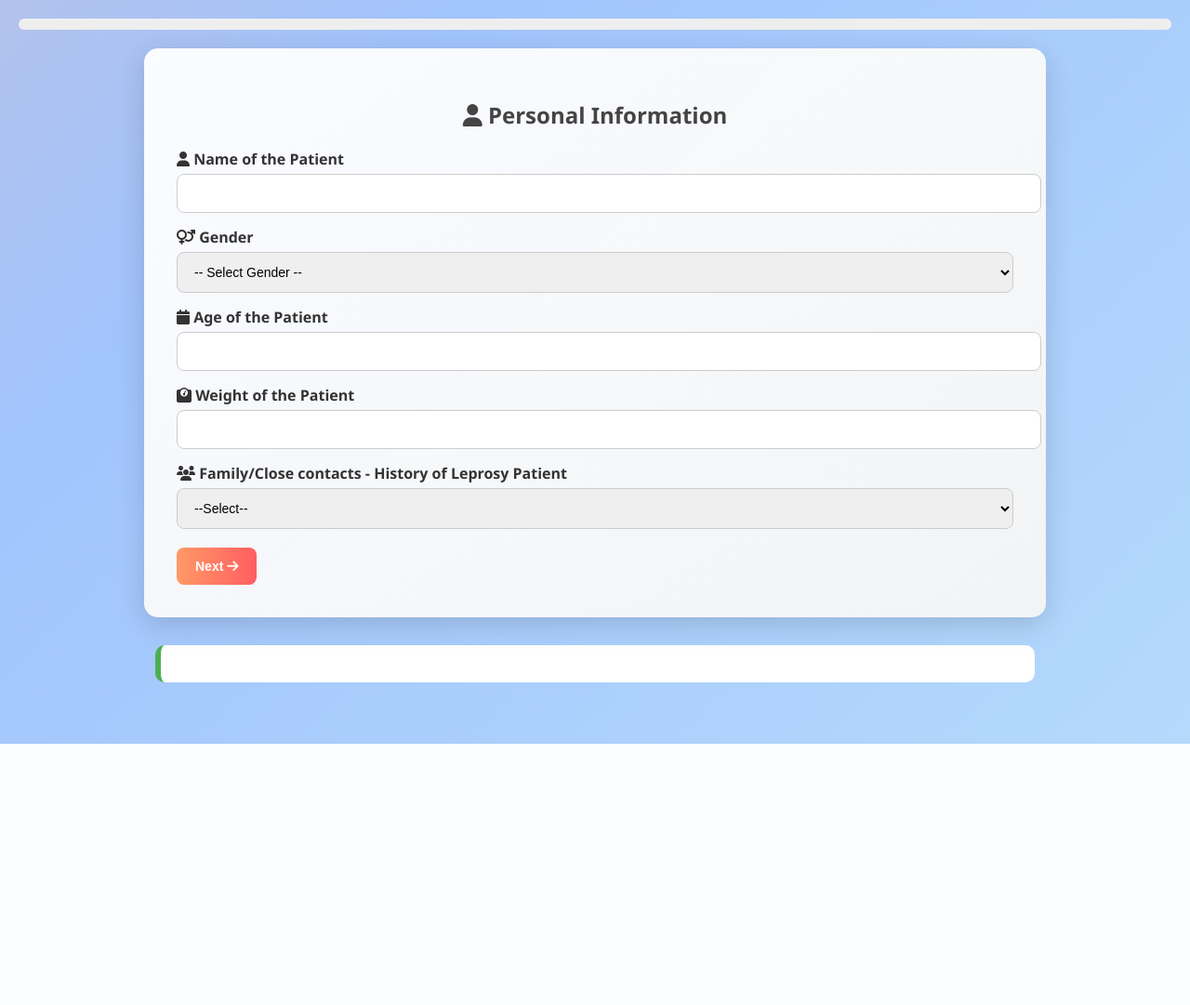
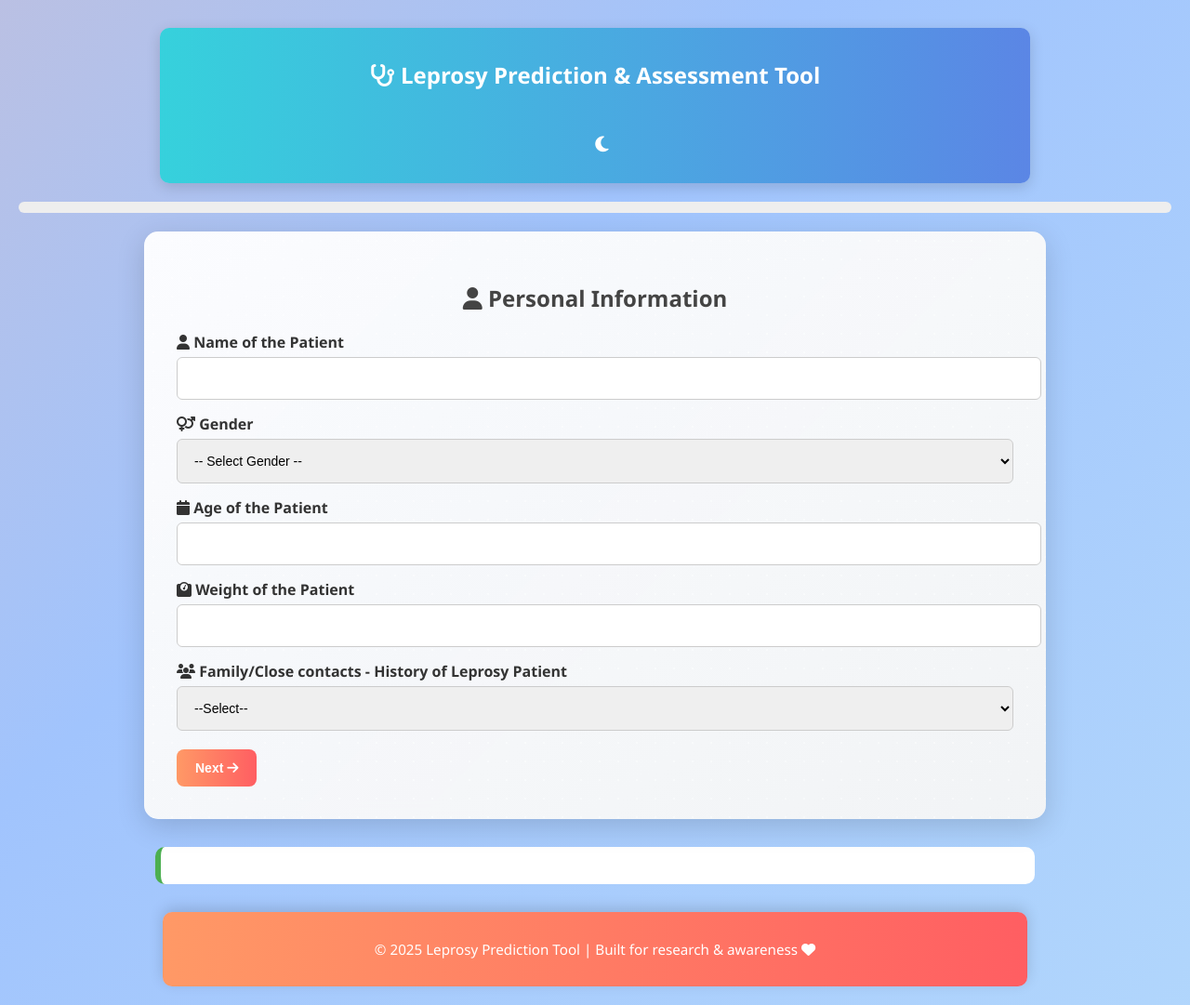
Before and after one commit to Dheeraj-Satheesh/leprosy, a Flask app: page / in a window 1280 px wide. Shown: the whole page at 93% size. Before the commit the page ends 800 px from the top, so only its background shows below. Run offline with Flask 3, Linux system fonts and the light colour scheme; parts of the project's set-up code (start-up, migrations or seed data) failed here and were passed over; some libraries are stand-ins or nearby versions.

Commit message:
20. changed few ui

```diff
--- a/static/script.js
+++ b/static/script.js
@@ -234,3 +234,21 @@ document.addEventListener("DOMContentLoaded", function () {
 // doc.text(`Eye Disability Grade: ${result.Eye_Disability_Grade}`, 22, obsY + 20);
 //             doc.text(`Hand Disability Grade: ${result.Hand_Disability_Grade}`, 22, obsY + 26);
 //             doc.text(`Foot Disability Grade: ${result.Foot_Disability_Grade}`, 22, obsY + 32);
+
+// Dark Mode Toggle
+document.addEventListener("DOMContentLoaded", () => {
+    const toggle = document.getElementById("darkModeToggle");
+    toggle.addEventListener("click", () => {
+        document.body.classList.toggle("dark-mode");
+
+        // change icon dynamically
+        const icon = toggle.querySelector("i");
+        if (document.body.classList.contains("dark-mode")) {
+            icon.classList.remove("fa-moon");
+            icon.classList.add("fa-sun");
+        } else {
+            icon.classList.remove("fa-sun");
+            icon.classList.add("fa-moon");
+        }
+    });
+});
--- a/static/style.css
+++ b/static/style.css
@@ -255,3 +255,121 @@ button:hover {
   from {opacity: 1;}
   to {opacity: 0; visibility: hidden;}
 }
+/* ===== HEADER ===== */
+.form-header {
+  text-align: center;
+  padding: 18px;
+  background: linear-gradient(90deg, #36d1dc, #5b86e5);
+  color: white;
+  font-size: 1.8rem;
+  font-weight: bold;
+  border-radius: 10px;
+  margin: 10px auto 20px;
+  box-shadow: 0 4px 15px rgba(0,0,0,0.15);
+  max-width: 900px;
+}
+
+/* ===== FOOTER ===== */
+.form-footer {
+  text-align: center;
+  padding: 15px;
+  background: linear-gradient(90deg, #ff9966, #ff5e62);
+  color: white;
+  font-size: 0.95rem;
+  border-radius: 10px;
+  margin: 30px auto 0;
+  box-shadow: 0 -4px 15px rgba(0,0,0,0.15);
+  max-width: 900px;
+}
+
+/* ===== MOBILE OPTIMIZATION ===== */
+@media (max-width: 768px) {
+  .form-header {
+    font-size: 1.3rem;
+    padding: 12px;
+    margin: 8px auto 15px;
+    border-radius: 8px;
+  }
+
+  .form-footer {
+    font-size: 0.8rem;
+    padding: 10px;
+    margin: 20px auto 0;
+    border-radius: 8px;
+  }
+}
+.form-header h1 {
+  font-size: 1.5rem;   /* reduce font size */
+  white-space: nowrap; /* prevent wrapping to new line */
+  overflow: hidden;    /* prevent overflow outside box */
+  text-overflow: ellipsis; /* add "..." if it overflows on small screens */
+}
+input, select {
+  border: 1px solid #ccc;
+  border-radius: 6px;
+  padding: 14px;
+  transition: all 0.3s;
+}
+input:focus, select:focus {
+  border-color: #36d1dc;
+  box-shadow: 0 0 6px rgba(54,209,220,0.5);
+}
+
+.dark-toggle {
+  background: none;
+  border: none;
+  color: white;
+  font-size: 1.2rem;
+  cursor: pointer;
+  margin-left: 15px;
+  transition: transform 0.3s ease;
+}
+.dark-toggle:hover {
+  transform: rotate(20deg) scale(1.1);
+}
+/* === DARK MODE === */
+body.dark-mode {
+  background: #1a202c;
+  color: #f7fafc;
+}
+
+body.dark-mode form {
+  background: rgba(30, 30, 30, 0.95);
+  color: #f7fafc;
+}
+
+body.dark-mode h2,
+body.dark-mode label {
+  color: #e2e8f0;
+}
+
+body.dark-mode input,
+body.dark-mode select {
+  background: #2d3748;
+  color: white;
+  border: 1px solid #4a5568;
+}
+
+body.dark-mode .result-box {
+  background: #2d3748;
+  border-left: 6px solid #63b3ed;
+  color: #f7fafc;
+}
+
+body.dark-mode .form-footer {
+  background: #2d3748;
+}
+body.dark-mode form::before {
+  background-image: none;
+}
+.form-section {
+  opacity: 0;
+  transform: translateX(30px);
+  transition: all 0.4s ease-in-out;
+  display: none;
+}
+.form-section.active {
+  opacity: 1;
+  transform: translateX(0);
+  display: block;
+}
--- a/templates/index.html
+++ b/templates/index.html
@@ -18,6 +18,12 @@
             <div class="loading-spinner"></div>
         </div>
     </div>
+    <header class="form-header">
+        <h1><i class="fas fa-stethoscope"></i> Leprosy Prediction & Assessment Tool</h1>
+        <button id="darkModeToggle" class="dark-toggle">
+            <i class="fas fa-moon"></i>
+        </button>
+    </header>
 
     <div class="progress-bar">
         <div class="progress-bar-fill" id="progressBar"></div>
@@ -456,7 +462,9 @@
             <i class="fas fa-download"></i> Download Report
         </button>
     </div>
-
+    <footer class="form-footer">
+        <p>© 2025 Leprosy Prediction Tool | Built for research & awareness <i class="fas fa-heart"></i></p>
+    </footer>
     <!-- <script src="script.js"></script> -->
     <script src="{{ url_for('static', filename='script.js') }}"></script>
 </body>
```
